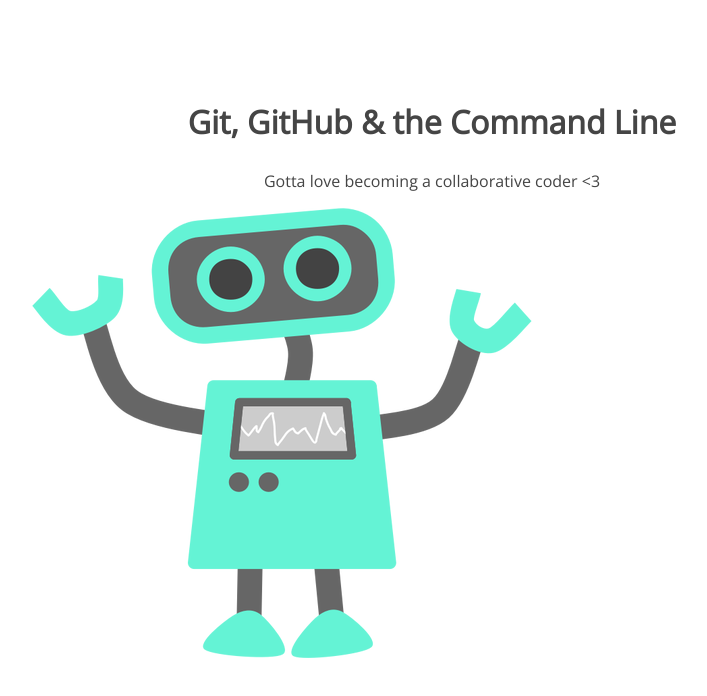
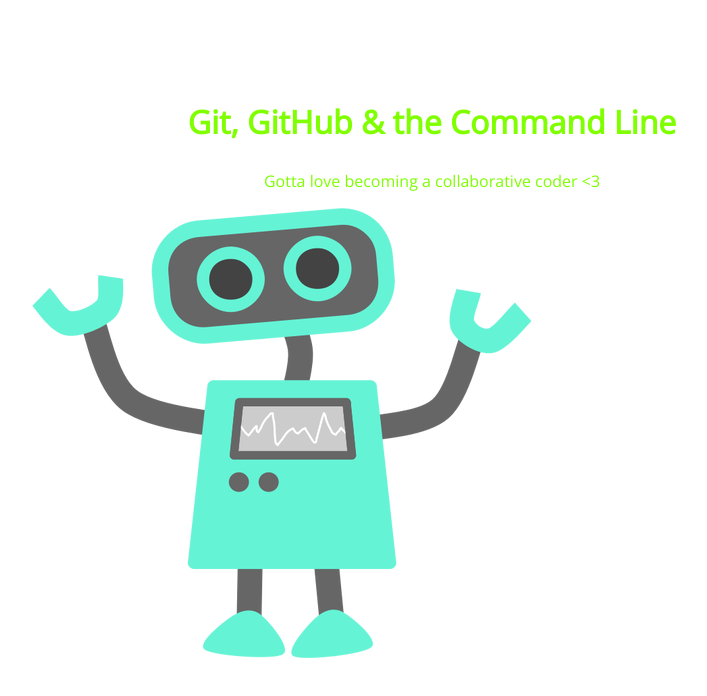
Before and after one commit to Picokcu/105-projectjb, a plain HTML site: page index.html in a window 1280 px wide. Shown: the whole page, without its empty margins (208-915 px from the left). Drawn offline with nearby package versions, Linux system fonts and the light colour scheme.

Commit message:
color change

```diff
--- a/css/style.css
+++ b/css/style.css
@@ -5,7 +5,7 @@ section {
 section h1,
 section p {
 	text-align: center;
-	color: #454545;
+	color: #7FFF00;
 }
 section h1 {
 	font: 32px 'Open Sans';
```
